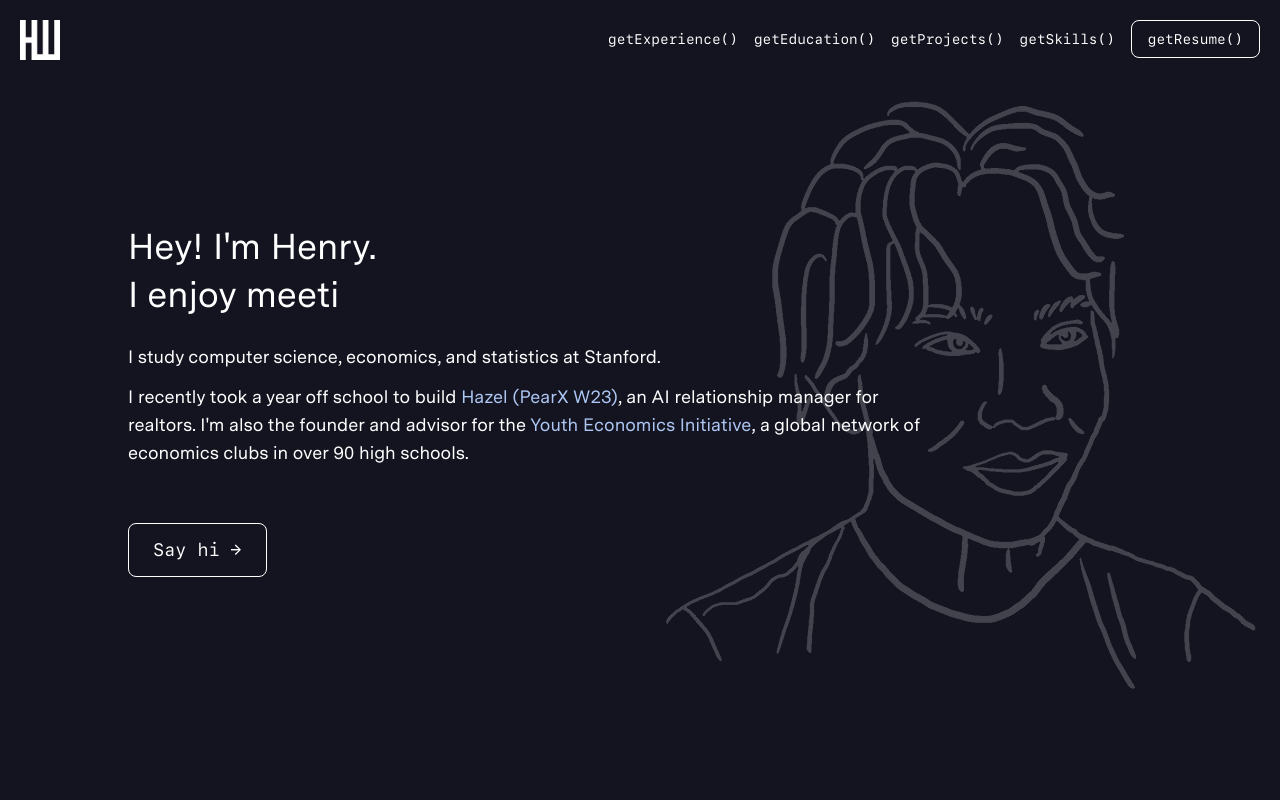
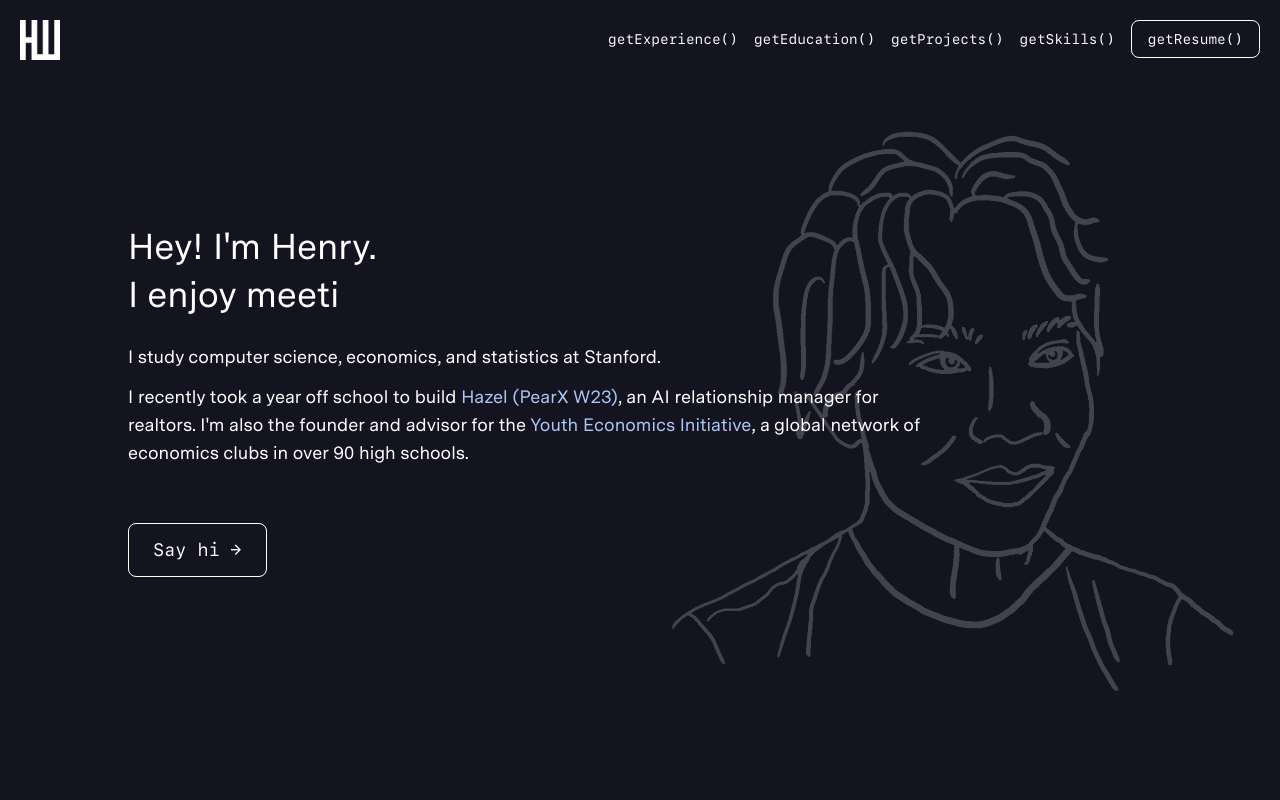
Before and after one commit to henryweng03/personal-site, a React (Create React App) app: page / in a window 1280 px wide. Shown: the top 800 px of the page. Built offline with nearby package versions, Linux system fonts and the light colour scheme.

Commit message:
Readjust margins for line drawing

```diff
--- a/src/sections/hero.js
+++ b/src/sections/hero.js
@@ -10,7 +10,7 @@ const Hero = () => {
           <img
             src="../images/henryOutline.png"
             alt="Line drawing of Henry Weng"
-            className="hidden lg:block absolute -right-3 xl:-right-8 -top-28 w-1/2 scale-75 xl:scale-105 opacity-20 z-0"
+            className="hidden lg:block absolute -right-3 xl:-right-6 -top-24 w-1/2 scale-75 xl:scale-100 opacity-20 z-0"
           />
           <div className="flex justify-center text-center sm:text-left sm:grid sm:grid-cols-12">
             <div className="sm:col-span-10 md:col-span-9">
```
